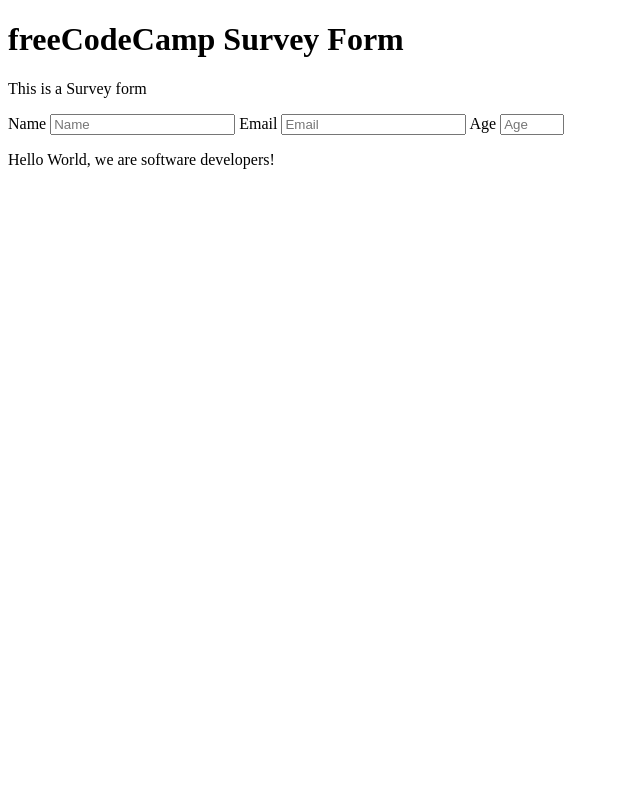
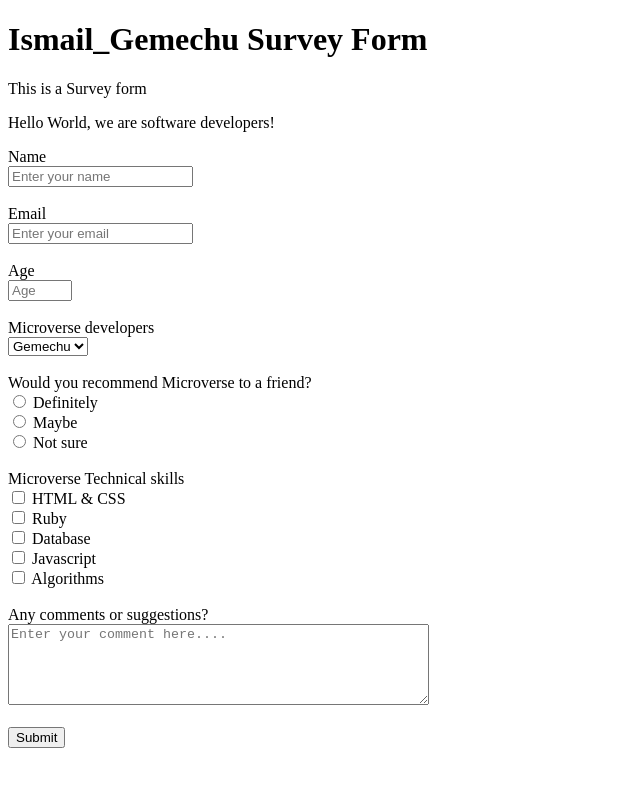
Before and after one commit to ismailakinkunmi/Ismail_Gemechu, a plain HTML site: page index.html in a window 1280 px wide. Shown: the whole page, without its empty margins (0-640 px from the left). Drawn offline with Linux system fonts and the light colour scheme.

Commit message:
final project

```diff
--- a/index.html
+++ b/index.html
@@ -6,26 +6,78 @@
     <link rel="stylesheet" href="css/style.css" />
   </head>
 
+
   <body>
-    <h1 id="title">freeCodeCamp Survey Form</h1>
+    <h1 id="title">Ismail_Gemechu Survey Form</h1>
     <p id="description">This is a Survey form</p>
+    <p>Hello World, we are software developers!</p>
     <form id="survey-form">
-      <label for="name-label">Name</label>
-      <input id="name" type="text" placeholder="Name" required />
-      <label for="email">Email</label>
-      <input id="email" type="email" placeholder="Email" required />
-      <label for="age">Age</label>
-      <input
-        id="number"
-        type="number"
-        max="120"
-        min="10"
-        placeholder="Age"
-        required
-      />
+
+
+
+      <div>
+        <label for="name" id="name-label">Name</label><br>
+        <input id="name" type="text" placeholder="Enter your name" required />
+      </div><br>
+
+      <div>
+        <label for="email" id="email-label">Email</label><br>
+        <input id="email" type="email" placeholder="Enter your email" required />
+      </div><br>
+
+      <div>
+        <label for="age" id="number-label">Age</label><br>
+      <input id="number" type="number" max="120" min="10" placeholder="Age" required/>
+      </div><br>
+
+      <div>
+        <label for="microverse">Microverse developers</label><br>
+        <select id="dropdown">
+          <option id="student_name">Gemechu</option>
+          <option id="student_name">Ismail</option>
+          <option id="student_name">Others</option>
+        </select>
+      </div><br>
+
+      <div>
+        <label>Would you recommend Microverse to a friend?</label><br>
+        <input type="radio" name="Recommend_Microverse" value="definitely" id="definitely">
+        <label for="definitely">Definitely</label><br>
+        <input type="radio" name="Recommend_Microverse" value="MayBe" id="maybe">
+        <label for="maybe">Maybe</label><br>
+        <input type="radio" name="Recommend_Microverse" value="NotSure" id="notsure">
+        <label for="notsure">Not sure</label><br>
+      </div><br>
+
+      <div>
+        <label>Microverse Technical skills</label><br>
+        <input type="checkbox" id="html&css" name="language1" value="HTML & CSS">
+        <label for="html&css"> HTML & CSS</label><br>
+
+        <input type="checkbox" id="ruby" name="language2" value="Ruby">
+        <label for="ruby"> Ruby</label><br>
+
+        <input type="checkbox" id="database" name="language3" value="Database"
+        <label for="database"> Database</label><br>
+
+        <input type="checkbox" id="javascript" name="language4" value="Javascript">
+        <label for="javascript"> Javascript</label><br>
+
+        <input type="checkbox" id="algorithms" name="language5" value="Algorithms">
+        <label for="algorithms"> Algorithms</label><br>
+      </div><br>
+
+
+      <div>
+        <label>Any comments or suggestions?</label><br>
+        <textarea placeholder="Enter your comment here...." cols="50" rows="5"></textarea>
+      </div><br>
+
+      <button type="submit" id="submit">Submit</button>
+
+
     </form>
 
-    <p>Hello World, we are software developers!</p>
 
     <script src="https://cdn.freecodecamp.org/testable-projects-fcc/v1/bundle.js"></script>
     <script src="js/index.js"></script>
```
